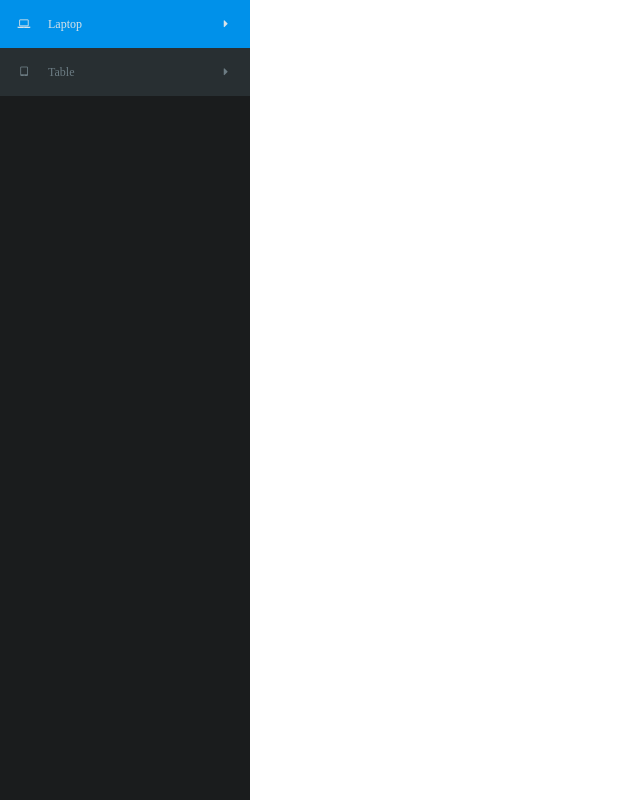
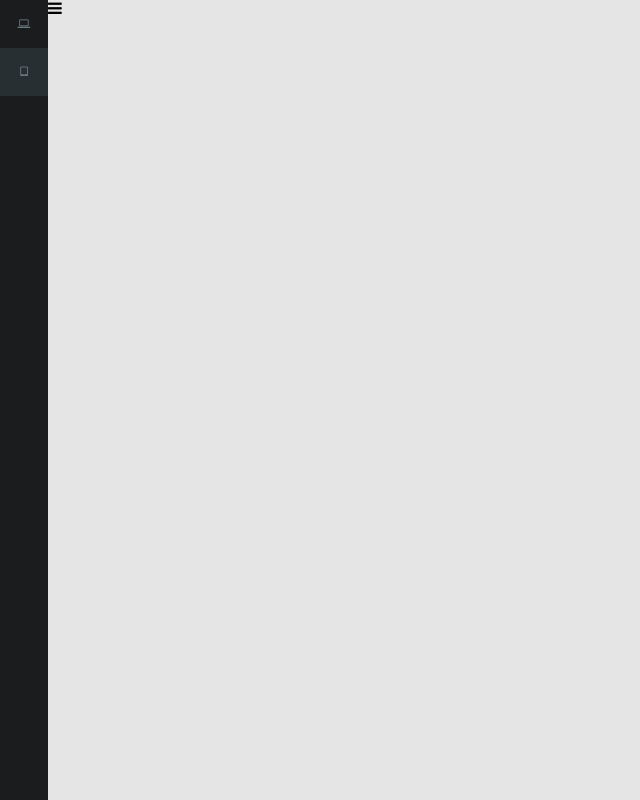
Before and after one commit to minhtrung2606-work/ng2-skeleton, an Angular app: page / in a window 1280 px wide. Shown: the whole page, without its empty margins (0-640 px from the left). Built offline with nearby package versions, Linux system fonts and the light colour scheme.

Commit message:
Refactor LeftNav component to have outputs. Use that output from root component

```diff
--- a/src/app/app.component.css
+++ b/src/app/app.component.css
@@ -0,0 +1,4 @@
+.root-app-component {
+  display: flex;
+  background-color: #e5e5e5;
+}
--- a/src/app/app.component.html
+++ b/src/app/app.component.html
@@ -2,5 +2,8 @@
   <left-nav [menuItemList]="leftNavItemList"
             [activeIcon]="'fa-caret-down'"
             [inActiveIcon]="'fa-caret-right'"
-            [subMenuItemIcon]="'fa-angle-double-right'"></left-nav>
+            [collapsed]="collapsed"
+            [subMenuItemIcon]="'fa-angle-double-right'"
+            (onMenuItemClicked)="onMenuItemClicked($event)"></left-nav>
+  <span><i class="fa fa-bars" (click)="onBarsIconClicked()"></i></span>
 </div>
--- a/src/app/app.component.ts
+++ b/src/app/app.component.ts
@@ -11,10 +11,26 @@ import * as _ from 'lodash';
 })
 export class AppComponent {
   private leftNavItemList: Array<LeftNavMenuItem>;
+  private collapsed: boolean;
 
   constructor() {
     let productCategory = getElectronicProductsCategory();
     this.leftNavItemList = buildLeftNavItemList(productCategory);
+
+    this.collapsed = true;
+  }
+
+  onBarsIconClicked(): void {
+    // Toggle show/hide left nav
+    this.collapsed = !this.collapsed;
+  }
+
+  onMenuItemClicked(): void {
+    if (this.collapsed) {
+      this.collapsed = false;
+    } else {
+      // Nothing needs to be done now
+    }
   }
 }
 
--- a/src/app/components/left-nav/left-nav.component.css
+++ b/src/app/components/left-nav/left-nav.component.css
@@ -10,5 +10,5 @@
 }
 .left-nav-component .left-nav-menu-item-list.collapsed {
   width: 48px;
-  transition: width 250ms;
+  transition: width 100ms;
 }
--- a/src/app/components/left-nav/left-nav.component.ts
+++ b/src/app/components/left-nav/left-nav.component.ts
@@ -1,4 +1,4 @@
-import { Component, OnInit, Input } from '@angular/core';
+import { Component, OnInit, Input, Output, EventEmitter } from '@angular/core';
 import { LeftNavMenuItem } from './left-nav-menu-item/model/left-nav-menu-item';
 
 @Component({
@@ -15,8 +15,11 @@ export class LeftNavComponent implements OnInit {
   @Input() subMenuItemIcon: string;
   @Input() collapsed: boolean;
   @Input() menuItemList: Array<LeftNavMenuItem>;
+  @Output() onMenuItemClicked: EventEmitter<LeftNavMenuItem>;
 
-  constructor() { }
+  constructor() {
+    this.onMenuItemClicked = new EventEmitter<LeftNavMenuItem>();
+  }
 
   ngOnInit() {
     if (!this.menuItemList) {
@@ -27,6 +30,7 @@ export class LeftNavComponent implements OnInit {
   onLeftNavMenuItemClicked(menuItem: LeftNavMenuItem): void {
     if (this.collapsed) {
       // Do nothing when collapsed
+      this.onMenuItemClicked.emit(menuItem);
       return;
     }
 
@@ -67,8 +71,4 @@ export class LeftNavComponent implements OnInit {
     ;
   }
 
-  toggleCollapse(): void {
-    this.collapsed = !this.collapsed;
-  }
-
 }
```
